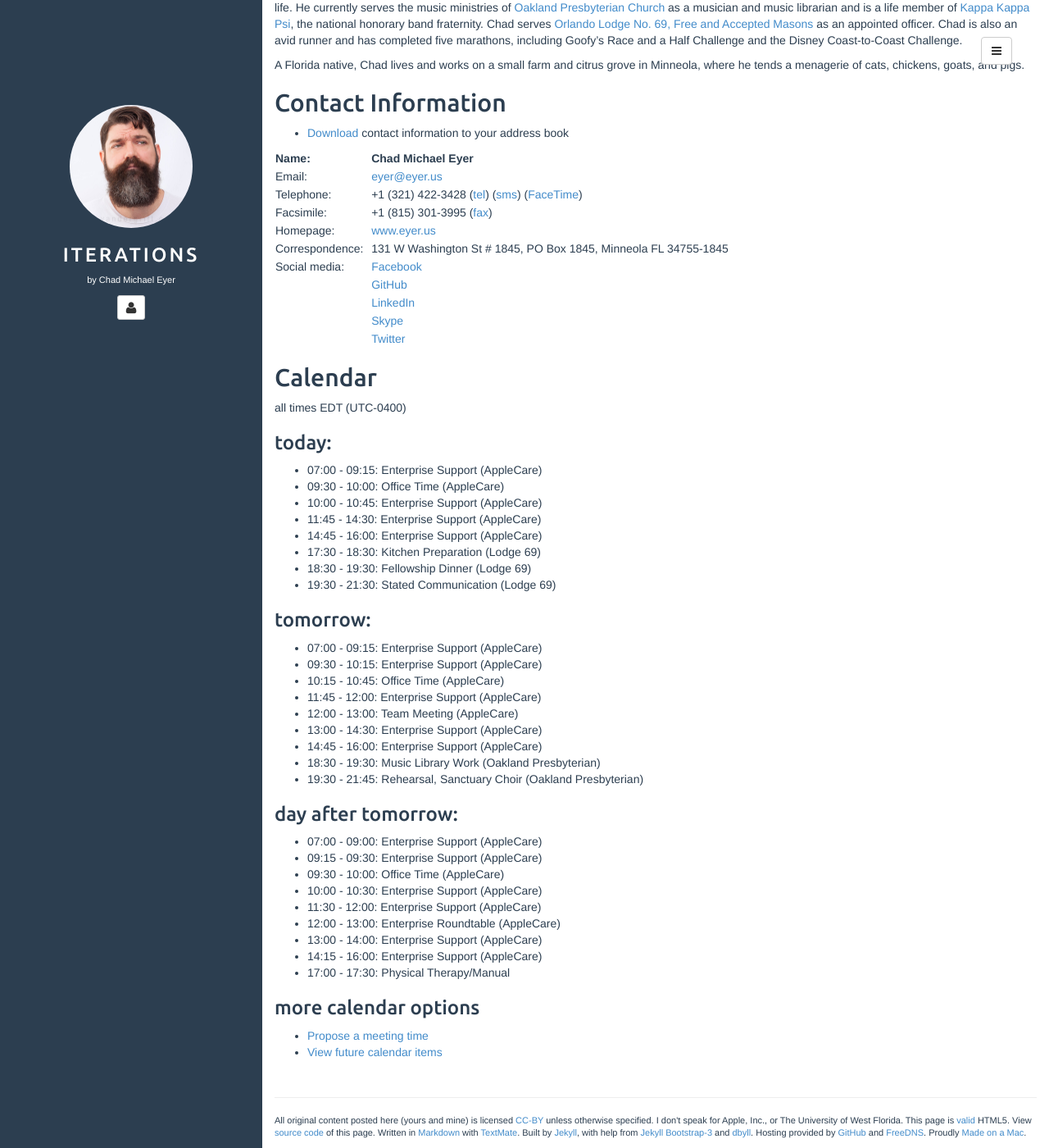
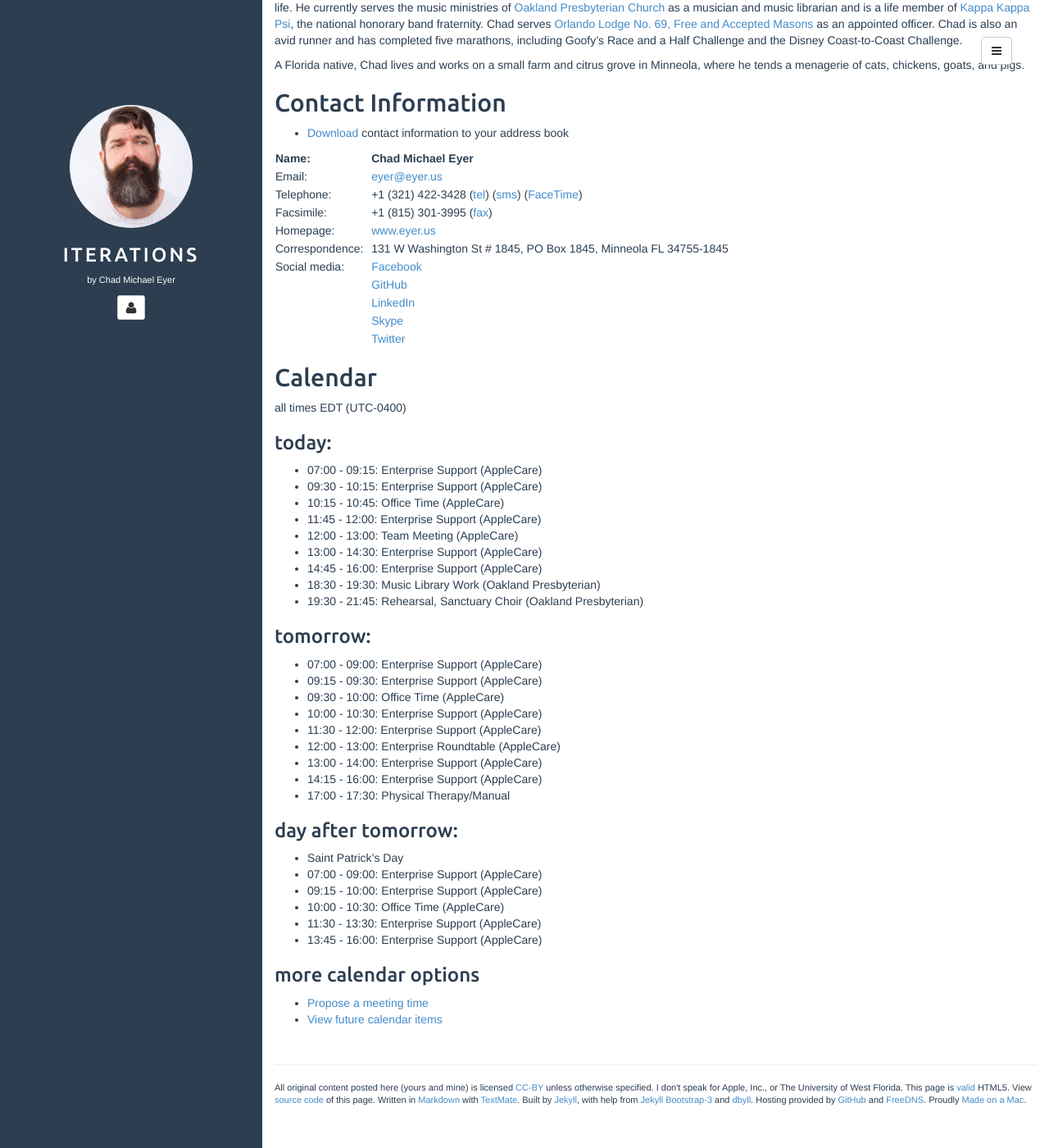
Before and after one commit to chadmichaeleyer/chadmichaeleyer.github.io, a Jekyll site: the page built from about.md, in a window 1280 px wide and 1400 px high, scrolled down 990 px. Shown: the whole window at 82% size. Built offline with Jekyll 4.4.1, drawn with Linux system fonts in a browser that asks for light colours.

Commit message:
calendar update

```diff
--- a/calendar.markdown
+++ b/calendar.markdown
@@ -1,17 +1,6 @@
 all times EDT (UTC-0400)
 
 ### today:
-
-* 07:00 - 09:15: Enterprise Support (AppleCare)
-* 09:30 - 10:00: Office Time (AppleCare)
-* 10:00 - 10:45: Enterprise Support (AppleCare)
-* 11:45 - 14:30: Enterprise Support (AppleCare)
-* 14:45 - 16:00: Enterprise Support (AppleCare)
-* 17:30 - 18:30: Kitchen Preparation (Lodge 69)
-* 18:30 - 19:30: Fellowship Dinner (Lodge 69)
-* 19:30 - 21:30: Stated Communication (Lodge 69)
-
-### tomorrow:
 
 * 07:00 - 09:15: Enterprise Support (AppleCare)
 * 09:30 - 10:15: Enterprise Support (AppleCare)
@@ -34,3 +23,12 @@ all times EDT (UTC-0400)
 * 13:00 - 14:00: Enterprise Support (AppleCare)
 * 14:15 - 16:00: Enterprise Support (AppleCare)
 * 17:00 - 17:30: Physical Therapy/Manual
+
+### day after tomorrow:
+
+* Saint Patrick’s Day
+* 07:00 - 09:00: Enterprise Support (AppleCare)
+* 09:15 - 10:00: Enterprise Support (AppleCare)
+* 10:00 - 10:30: Office Time (AppleCare)
+* 11:30 - 13:30: Enterprise Support (AppleCare)
+* 13:45 - 16:00: Enterprise Support (AppleCare)
```
Also changed, not shown: other parts of calendar.markdown (+1 -1 lines), calendar-year.markdown (+4 -11 lines).
